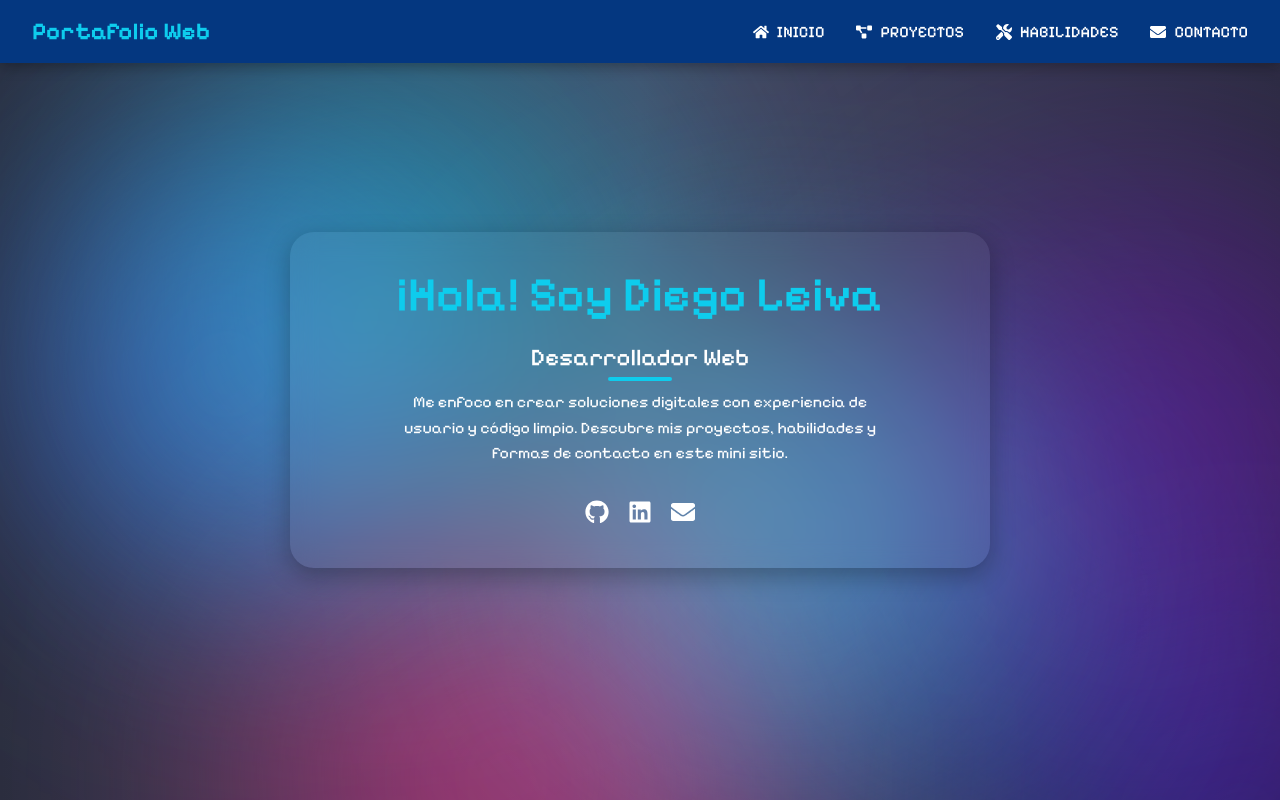
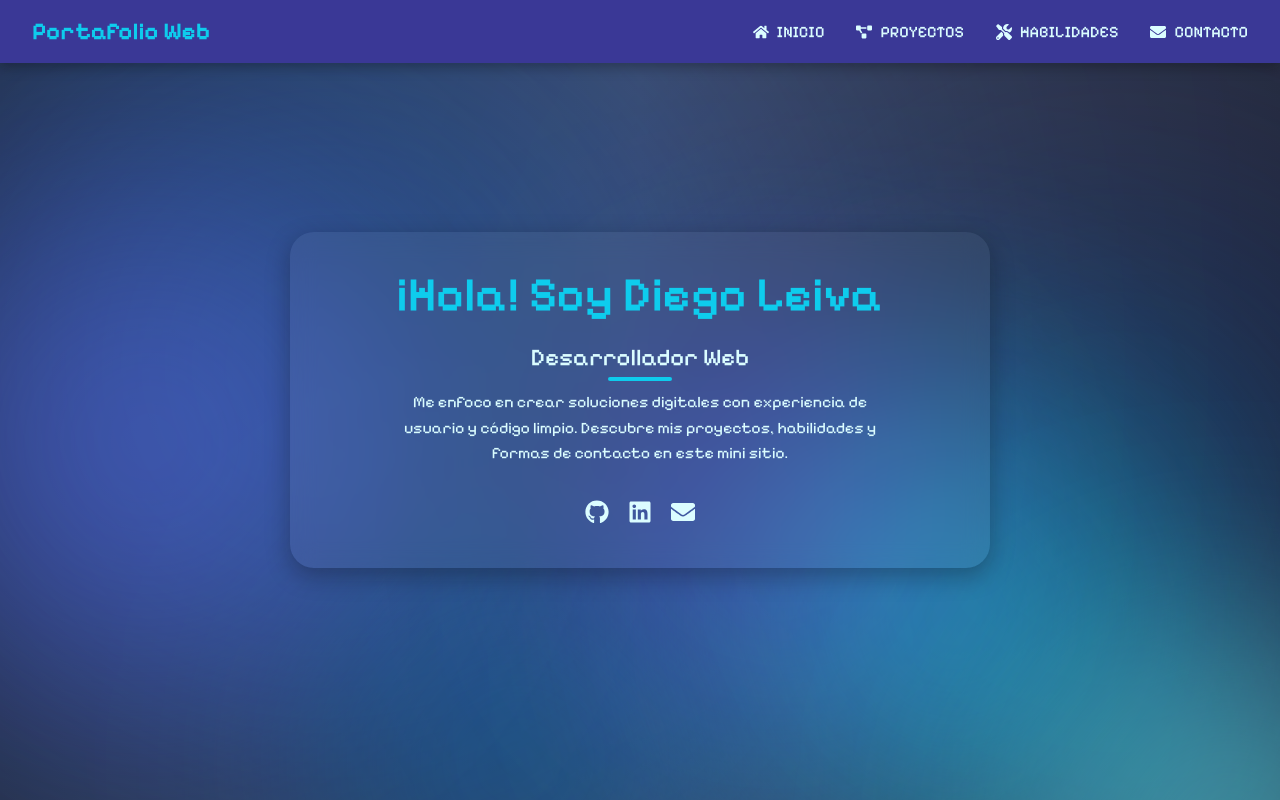
Before and after one commit to LeivaDiego/Web-Portafolio, a React (Vite) app: page / in a window 1280 px wide. Shown: the top 800 px of the page. Built offline with nearby package versions, Linux system fonts and the light colour scheme.

Commit message:
style: New Color Palette and Gradient

```diff
--- a/src/styles/GlobalStyles.jsx
+++ b/src/styles/GlobalStyles.jsx
@@ -40,76 +40,91 @@ const globalStyles = css`
     top: 10%;
     left: 15%;
     background: ${theme.colors.gradient.blobs[0]};
-    animation: floatBlobs 20s ease-in-out infinite alternate;
+    animation: floatBlobs 20s cubic-bezier(0.6, 0.05, 0.1, 0.95) infinite alternate;
+    animation-delay: 0s;
+    will-change: transform;
   }
 
   .blob2 {
     top: 50%;
     left: 60%;
     background: ${theme.colors.gradient.blobs[1]};
-    animation: floatBlobs 20s ease-in-out infinite alternate;
+    animation: floatBlobs 20s cubic-bezier(0.6, 0.05, 0.1, 0.95) infinite alternate;
+    animation-delay: 3s;
+    will-change: transform;
   }
 
   .blob3 {
     top: 70%;
     left: 25%;
     background: ${theme.colors.gradient.blobs[2]};
-    animation: floatBlobs 20s ease-in-out infinite alternate;
+    animation: floatBlobs 20s cubic-bezier(0.6, 0.05, 0.1, 0.95) infinite alternate;
+    animation-delay: 5s;
+    will-change: transform;
   }
 
   .blob4 {
     top: 30%;
     left: 75%;
     background: ${theme.colors.gradient.blobs[3]};
-    animation: floatBlobs 20s ease-in-out infinite alternate;
+    animation: floatBlobs 20s cubic-bezier(0.6, 0.05, 0.1, 0.95) infinite alternate;
+    animation-delay: 2s;
+    will-change: transform;
   }
 
   .blob5 {
     top: 80%;
     left: 80%;
     background: ${theme.colors.gradient.blobs[4]};
-    animation: floatBlobAlt 25s ease-in-out infinite alternate;
+    animation: floatBlobAlt 25s cubic-bezier(0.6, 0.05, 0.1, 0.95) infinite alternate;
+    animation-delay: 4s;
+    will-change: transform;
   }
 
   .blob6 {
     top: 20%;
     left: 5%;
     background: ${theme.colors.gradient.blobs[5]};
-    animation: floatBlobAlt2 18s ease-in-out infinite alternate;
+    animation: floatBlobAlt2 18s cubic-bezier(0.6, 0.05, 0.1, 0.95) infinite alternate;
+    animation-delay: 1s;
+    will-change: transform;
   }
 
   .blob7 {
     top: 40%;
     left: 45%;
     background: ${theme.colors.gradient.blobs[6]};
-    animation: floatBlobAlt3 22s ease-in-out infinite alternate;
+    animation: floatBlobAlt3 22s cubic-bezier(0.6, 0.05, 0.1, 0.95) infinite alternate;
+    animation-delay: 6s;
+    will-change: transform;
   }
 
 
   /* === Blob Animations === */
   @keyframes floatBlobs {
     0%   { transform: translate(0, 0) scale(1); }
-    50%  { transform: translate(-20px, 30px) scale(1.5); }
-    100% { transform: translate(20px, -30px) scale(1); }
+    50%  { transform: translate(-80px, 100px) scale(2.2); }
+    100% { transform: translate(80px, -100px) scale(1); }
   }
 
   @keyframes floatBlobAlt {
     0%   { transform: translate(0, 0) scale(1); }
-    50%  { transform: translate(40px, -20px) scale(1.15); }
-    100% { transform: translate(-30px, 30px) scale(1); }
+    50%  { transform: translate(120px, -80px) scale(1.6); }
+    100% { transform: translate(-100px, 100px) scale(1); }
   }
 
   @keyframes floatBlobAlt2 {
     0%   { transform: translate(0, 0) scale(1); }
-    50%  { transform: translate(-50px, 20px) scale(1.05); }
-    100% { transform: translate(30px, -40px) scale(1); }
+    50%  { transform: translate(-140px, 100px) scale(1.3); }
+    100% { transform: translate(100px, -120px) scale(1); }
   }
 
   @keyframes floatBlobAlt3 {
     0%   { transform: translate(0, 0) scale(1); }
-    50%  { transform: translate(20px, 20px) scale(1.2); }
-    100% { transform: translate(-40px, -30px) scale(1); }
+    50%  { transform: translate(100px, 120px) scale(1.8); }
+    100% { transform: translate(-120px, -100px) scale(1); }
   }
+
 
 
   /* === HTML and Body Styles === */
--- a/src/styles/theme.js
+++ b/src/styles/theme.js
@@ -5,12 +5,12 @@ export const theme = {
   // This section defines the color palette used throughout the application.
   colors: {
     // Main Colors
-    primary: '#043780',
+    primary: '#3A3896',
     secondary: '#020764',
     accent: '#0ECCED',
 
     // Text Colors
-    textLight: '#FFFFFF',
+    textLight: '#DBFDFF',
     textDark: '#030812',
 
     // Glassmorphism Colors
@@ -23,8 +23,16 @@ export const theme = {
 
     // Gradient Colors
     gradient: {
-      main: 'linear-gradient(to right, #2A2D3E 0%, #454964 50%, #2A2D3E 100%)',
-      blobs: ['#0ECCED', '#043780', '#F72585', '#7209B7','#3A0CA3', '#4361EE', '#4CC9F0'],
+      main: 'linear-gradient(to right, #2A2D3E 0%, #454964 50%,rgb(42, 45, 62) 100%)',
+      blobs: [
+        '#025EC4',
+        '#0ECCED',
+        '#044A80',
+        '#022364',
+        '#56E1E9',
+        '#5B58EB',
+        '#430E9E'
+      ],
     },
 
     // Overlay shades
```
